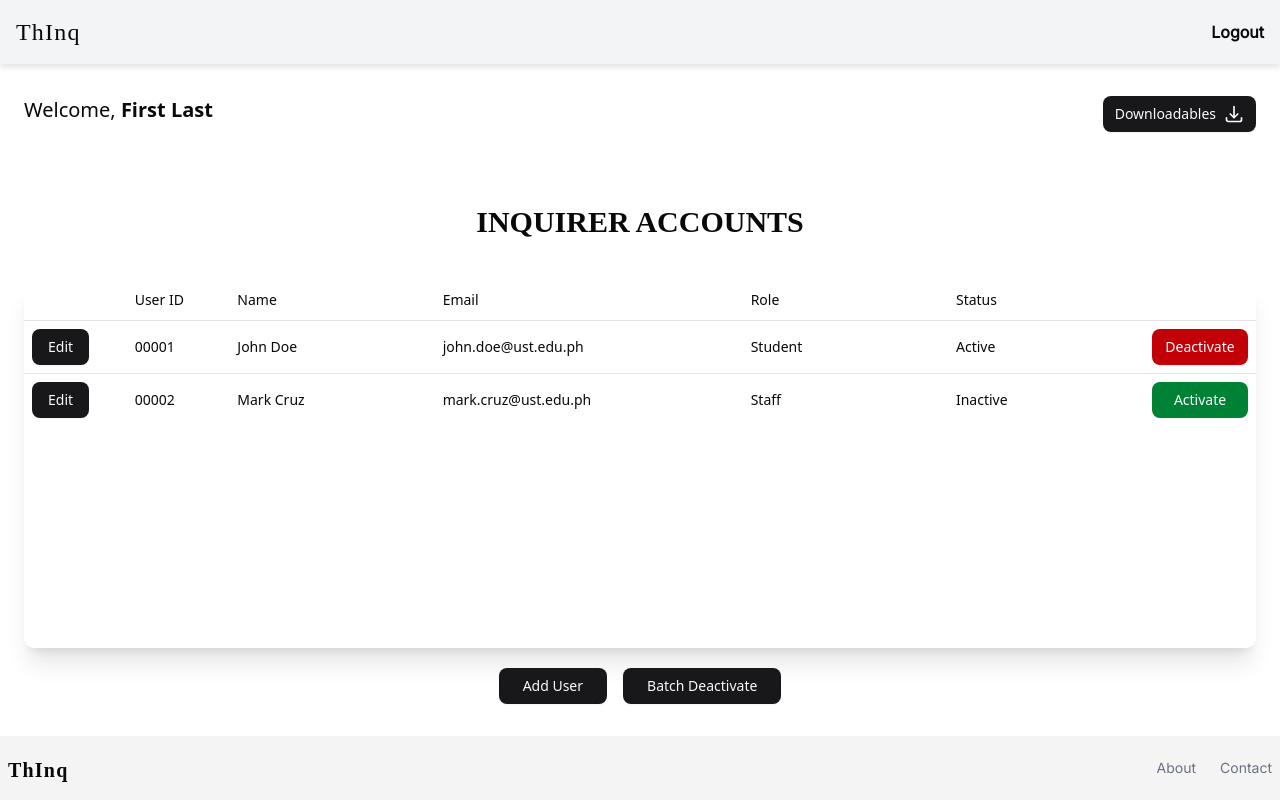
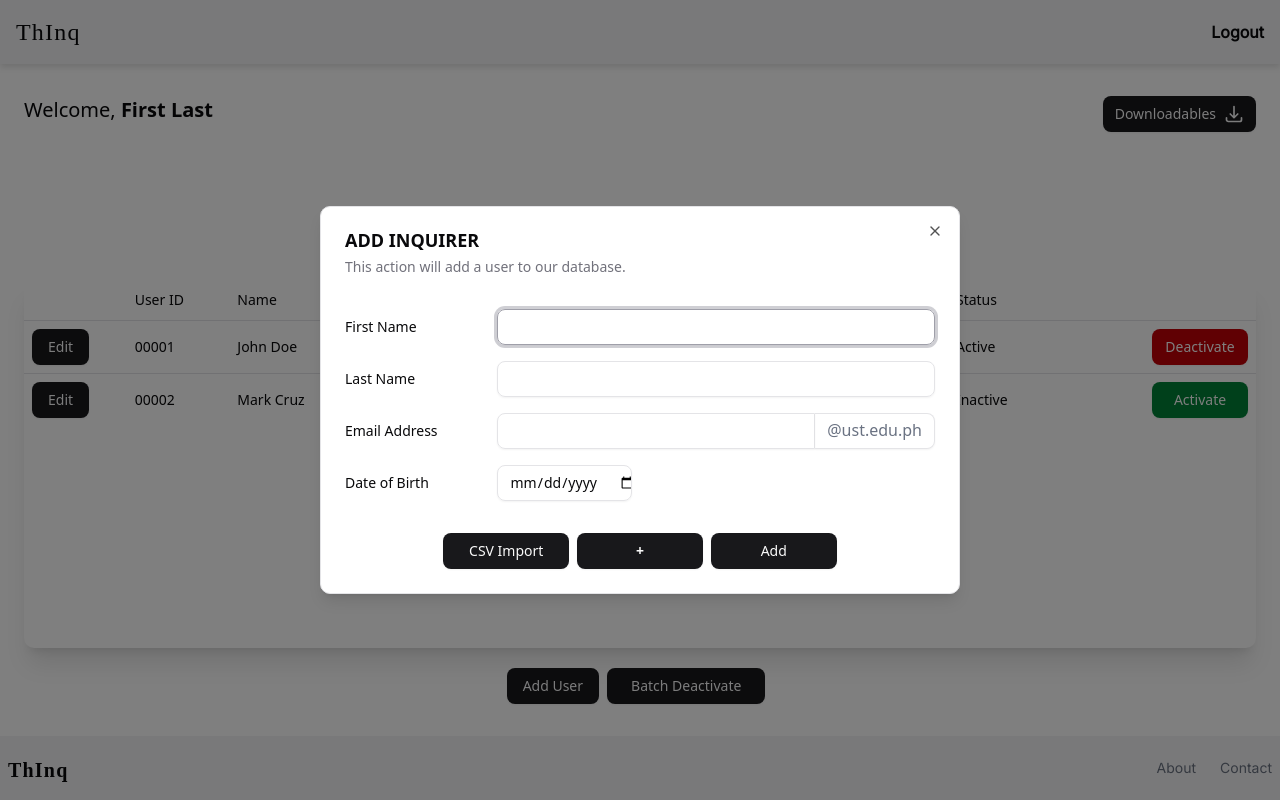
Before and after one commit to arlandev/thinq-revamp, a React (Vite) app: page / in a window 1280 px wide. Both pictures are taken after a click on the button "Add User". Shown: the part 800-1600 px from the top of the page. Built offline with nearby package versions, Linux system fonts and the light colour scheme; a web font is replaced by a local one.

Commit message:
add: 'Add User' Dialog Box

```diff
--- a/package.json
+++ b/package.json
@@ -30,9 +30,11 @@
     "class-variance-authority": "^0.7.1",
     "clsx": "^2.1.1",
     "cmdk": "^1.1.1",
+    "date-fns": "^3.6.0",
     "lucide-react": "^0.486.0",
     "next-themes": "^0.4.6",
     "react": "^19.1.0",
+    "react-day-picker": "^8.10.1",
     "react-dom": "^19.1.0",
     "react-hook-form": "^7.55.0",
     "sonner": "^2.0.3",
--- /dev/null
+++ b/src/components/common/AddUserDialog.jsx
@@ -0,0 +1,82 @@
+import { Button } from "@/components/ui/button";
+
+import {
+  Dialog,
+  DialogContent,
+  DialogDescription,
+  DialogFooter,
+  DialogHeader,
+  DialogTitle,
+  DialogTrigger,
+} from "@/components/ui/dialog";
+
+import { Input } from "@/components/ui/input";
+import { Label } from "@/components/ui/label";
+
+import { DateInput } from "@/components/ui/dateinput";
+
+function AddUserDialog(user) {
+  return (
+    <Dialog>
+      <DialogTrigger asChild>
+        <Button>Add User</Button>
+      </DialogTrigger>
+      <DialogContent className="sm:max-w-2/4">
+        <DialogHeader>
+          <DialogTitle>ADD {user.addType.toUpperCase()}</DialogTitle>
+          <DialogDescription>
+            This action will add a user to our database.
+          </DialogDescription>
+        </DialogHeader>
+        <div className="grid gap-4 py-4">
+          <div className="grid grid-cols-4 items-center gap-4">
+            <Label htmlFor="firstName" className="text-right">
+              First Name
+            </Label>
+            <Input id="firstName" defaultValue="" className="col-span-3" />
+          </div>
+          <div className="grid grid-cols-4 items-center gap-4">
+            <Label htmlFor="lastName" className="text-right">
+              Last Name
+            </Label>
+            <Input id="lastName" defaultValue="" className="col-span-3" />
+          </div>
+          <div className="grid grid-cols-4 items-center gap-4">
+            <Label htmlFor="email" className="text-right">
+              Email Address
+            </Label>
+            <div className="col-span-3 flex items-center">
+              <Input
+                id="email"
+                type="text"
+                defaultValue=""
+                placeholder=""
+                className="rounded-r-none"
+              />
+              <div className="dark:bg-input/30 border-input flex h-9 rounded-r-md border border-l-0 bg-transparent px-3 py-1 text-base shadow-xs transition-[color,box-shadow] text-gray-500 group-hover:border-gray-400">
+                @ust.edu.ph
+              </div>
+            </div>
+          </div>
+          <div className="grid grid-cols-4 items-center gap-4">
+            <Label htmlFor="dob" className="text-right">
+              Date of Birth
+            </Label>
+            <DateInput />
+          </div>
+        </div>
+        <div className="w-full flex justify-center">
+          <div className="grid grid-cols-3 gap-2 w-2/3">
+            <Button type="submit">CSV Import</Button>
+            <Button type="submit" className="font-bold">
+              {"+"}
+            </Button>
+            <Button type="submit">Add</Button>
+          </div>
+        </div>
+      </DialogContent>
+    </Dialog>
+  );
+}
+
+export default AddUserDialog;
--- /dev/null
+++ b/src/components/ui/calendar.jsx
@@ -0,0 +1,72 @@
+import * as React from "react"
+import { ChevronLeft, ChevronRight } from "lucide-react"
+import { DayPicker } from "react-day-picker"
+
+import { cn } from "@/lib/utils"
+import { buttonVariants } from "@/components/ui/button"
+
+function Calendar({
+  className,
+  classNames,
+  showOutsideDays = true,
+  ...props
+}) {
+  return (
+    <DayPicker
+      showOutsideDays={showOutsideDays}
+      className={cn("p-3", className)}
+      classNames={{
+        months: "flex flex-col sm:flex-row gap-2",
+        month: "flex flex-col gap-4",
+        caption: "flex justify-center pt-1 relative items-center w-full",
+        caption_label: "text-sm font-medium",
+        nav: "flex items-center gap-1",
+        nav_button: cn(
+          buttonVariants({ variant: "outline" }),
+          "size-7 bg-transparent p-0 opacity-50 hover:opacity-100"
+        ),
+        nav_button_previous: "absolute left-1",
+        nav_button_next: "absolute right-1",
+        table: "w-full border-collapse space-x-1",
+        head_row: "flex",
+        head_cell:
+          "text-muted-foreground rounded-md w-8 font-normal text-[0.8rem]",
+        row: "flex w-full mt-2",
+        cell: cn(
+          "relative p-0 text-center text-sm focus-within:relative focus-within:z-20 [&:has([aria-selected])]:bg-accent [&:has([aria-selected].day-range-end)]:rounded-r-md",
+          props.mode === "range"
+            ? "[&:has(>.day-range-end)]:rounded-r-md [&:has(>.day-range-start)]:rounded-l-md first:[&:has([aria-selected])]:rounded-l-md last:[&:has([aria-selected])]:rounded-r-md"
+            : "[&:has([aria-selected])]:rounded-md"
+        ),
+        day: cn(
+          buttonVariants({ variant: "ghost" }),
+          "size-8 p-0 font-normal aria-selected:opacity-100"
+        ),
+        day_range_start:
+          "day-range-start aria-selected:bg-primary aria-selected:text-primary-foreground",
+        day_range_end:
+          "day-range-end aria-selected:bg-primary aria-selected:text-primary-foreground",
+        day_selected:
+          "bg-primary text-primary-foreground hover:bg-primary hover:text-primary-foreground focus:bg-primary focus:text-primary-foreground",
+        day_today: "bg-accent text-accent-foreground",
+        day_outside:
+          "day-outside text-muted-foreground aria-selected:text-muted-foreground",
+        day_disabled: "text-muted-foreground opacity-50",
+        day_range_middle:
+          "aria-selected:bg-accent aria-selected:text-accent-foreground",
+        day_hidden: "invisible",
+        ...classNames,
+      }}
+      components={{
+        IconLeft: ({ className, ...props }) => (
+          <ChevronLeft className={cn("size-4", className)} {...props} />
+        ),
+        IconRight: ({ className, ...props }) => (
+          <ChevronRight className={cn("size-4", className)} {...props} />
+        ),
+      }}
+      {...props} />
+  );
+}
+
+export { Calendar }
--- /dev/null
+++ b/src/components/ui/dateinput.jsx
@@ -0,0 +1,62 @@
+"use client";
+
+import * as React from "react";
+import { format, parse, isValid } from "date-fns";
+import { Calendar as CalendarIcon } from "lucide-react";
+import { Input } from "@/components/ui/input";
+import { Button } from "@/components/ui/button";
+import { cn } from "@/lib/utils";
+import {
+  Popover,
+  PopoverContent,
+  PopoverTrigger,
+} from "@/components/ui/popover";
+import { Calendar } from "@/components/ui/calendar";
+
+export function DateInput() {
+  const [date, setDate] = React.useState();
+  const [inputValue, setInputValue] = React.useState("");
+  const [error, setError] = React.useState(false);
+
+  const handleInputChange = (e) => {
+    const value = e.target.value;
+    setInputValue(value);
+
+    // Try to parse the date
+    const parsedDate = parse(value, "yyyy-MM-dd", new Date());
+
+    if (isValid(parsedDate)) {
+      setDate(parsedDate);
+      setError(false);
+    } else {
+      setError(true);
+    }
+  };
+
+  const handleCalendarSelect = (newDate) => {
+    setDate(newDate);
+    setInputValue(newDate ? format(newDate, "yyyy-MM-dd") : "");
+    setError(false);
+  };
+
+  return (
+    <div className="items-start">
+      <div className="flex-1">
+        <Input
+          type="date"
+          value={inputValue}
+          onChange={handleInputChange}
+          className={cn(
+            "w-full",
+            error && "border-red-500 focus-visible:ring-red-500",
+          )}
+        />
+        {error && (
+          <p className="text-sm text-red-500 mt-1">
+            Please enter a valid date (YYYY-MM-DD)
+          </p>
+        )}
+      </div>
+    </div>
+  );
+}
--- a/src/pages/InquirerAccountsPage.jsx
+++ b/src/pages/InquirerAccountsPage.jsx
@@ -1,6 +1,7 @@
 import PageLayout from "@/components/common/PageLayout";
 import WelcomeText from "@/components/common/WelcomeText";
 import Navbar from "@/components/common/Navbar";
+import AddUserDialog from "@/components/common/AddUserDialog";
 
 import { Button } from "@/components/ui/button";
 
@@ -17,7 +18,7 @@ import {
 } from "@/components/ui/table";
 
 function InquirerAccountsPage() {
-  // TODO: Add Edit Dialog and Account Activation Modal
+  // TODO: Add Edit Dialog
 
   return (
     <PageLayout navbar={<Navbar link="" linkName="" />}>
@@ -100,7 +101,7 @@ function InquirerAccountsPage() {
           </div>
         </div>
         <div className="flex justify-center items-center mt-5">
-          <Button className="mx-2 px-6">Add User</Button>
+          <AddUserDialog addType="inquirer" />
           <Button className="mx-2 px-6">Batch Deactivate</Button>
         </div>
       </div>
```
Also changed, not shown: 1 other file (tests, documents, lock files or other folders).
